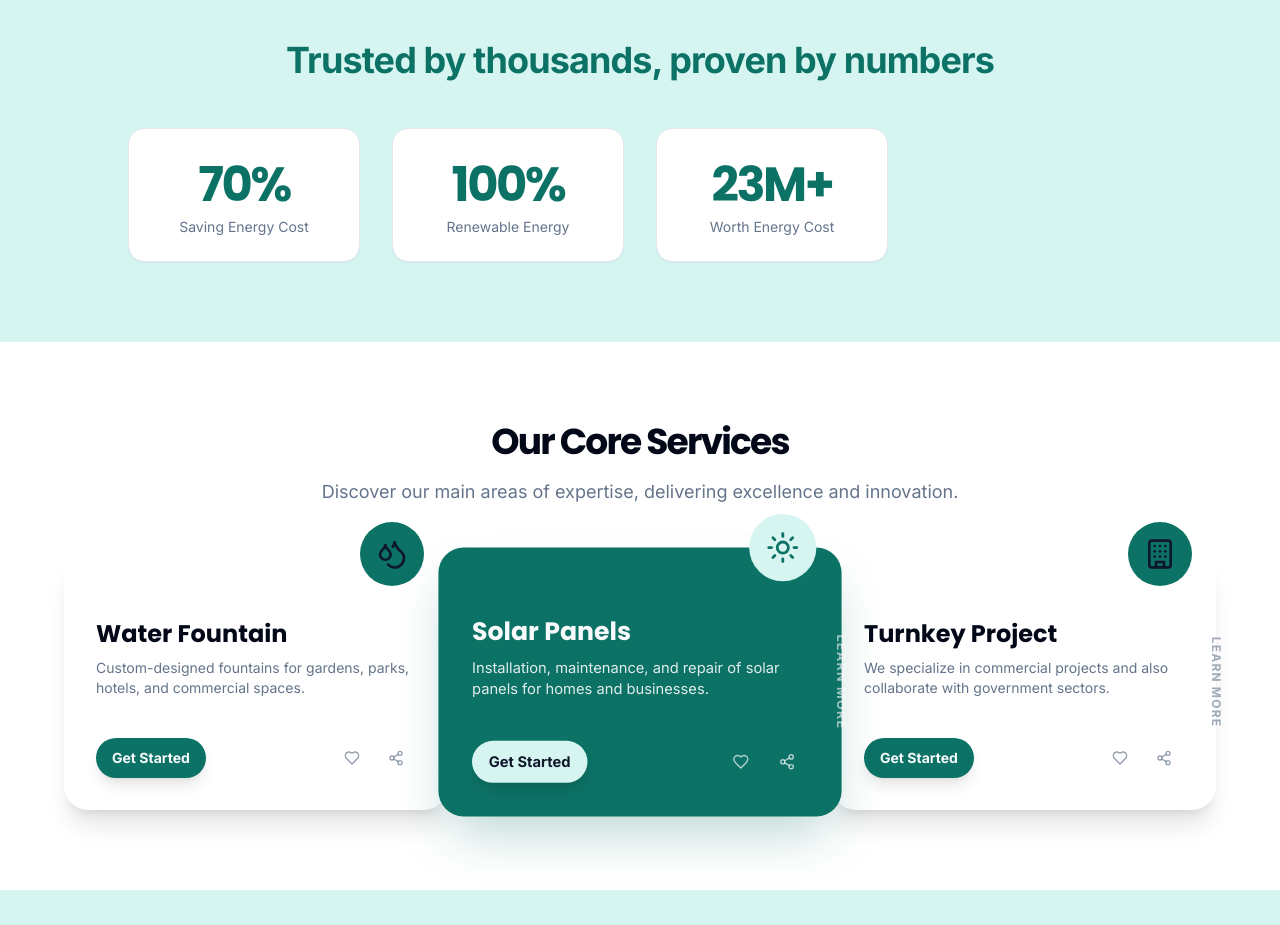
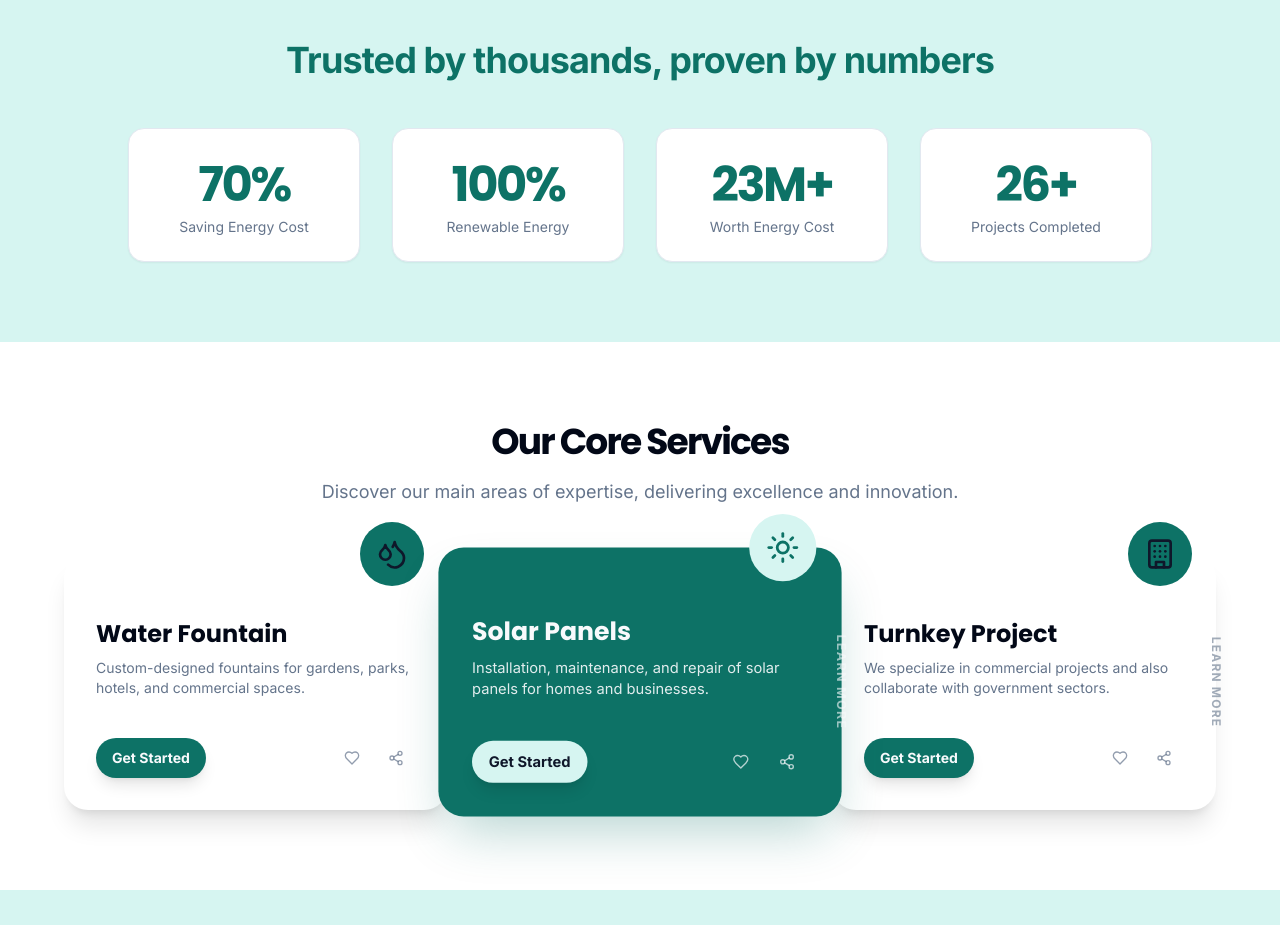
Before and after one commit to mrity222-ai/VK-Enterprises, a Next.js app: page / in a window 1280 px wide. Shown: the part 920-1845 px from the top of the page. Built offline with nearby package versions, Linux system fonts and the light colour scheme; what @genkit-ai/google-genai, genkit would draw is missing.

Commit message:
ADD ONE MORE CARD 26 PROJECT DONE  (_for element <AnimatedStats>_)

```diff
--- a/src/app/page.tsx
+++ b/src/app/page.tsx
@@ -50,6 +50,7 @@ export default function Home() {
     { value: 70, suffix: '%', label: 'Saving Energy Cost' },
     { value: 100, suffix: '%', label: 'Renewable Energy' },
     { value: 23, suffix: 'M+', label: 'Worth Energy Cost' },
+    { value: 26, suffix: '+', label: 'Projects Completed' },
   ];
 
   const servicesData = [
@@ -159,7 +160,7 @@ export default function Home() {
               Trusted by thousands, proven by numbers
             </h2>
           </div>
-          <AnimatedStats stats={impactStats} className="grid-cols-1 sm:grid-cols-3 max-w-5xl mx-auto" />
+          <AnimatedStats stats={impactStats} className="grid-cols-1 sm:grid-cols-2 md:grid-cols-4 max-w-5xl mx-auto" />
         </div>
       </section>
 
```
